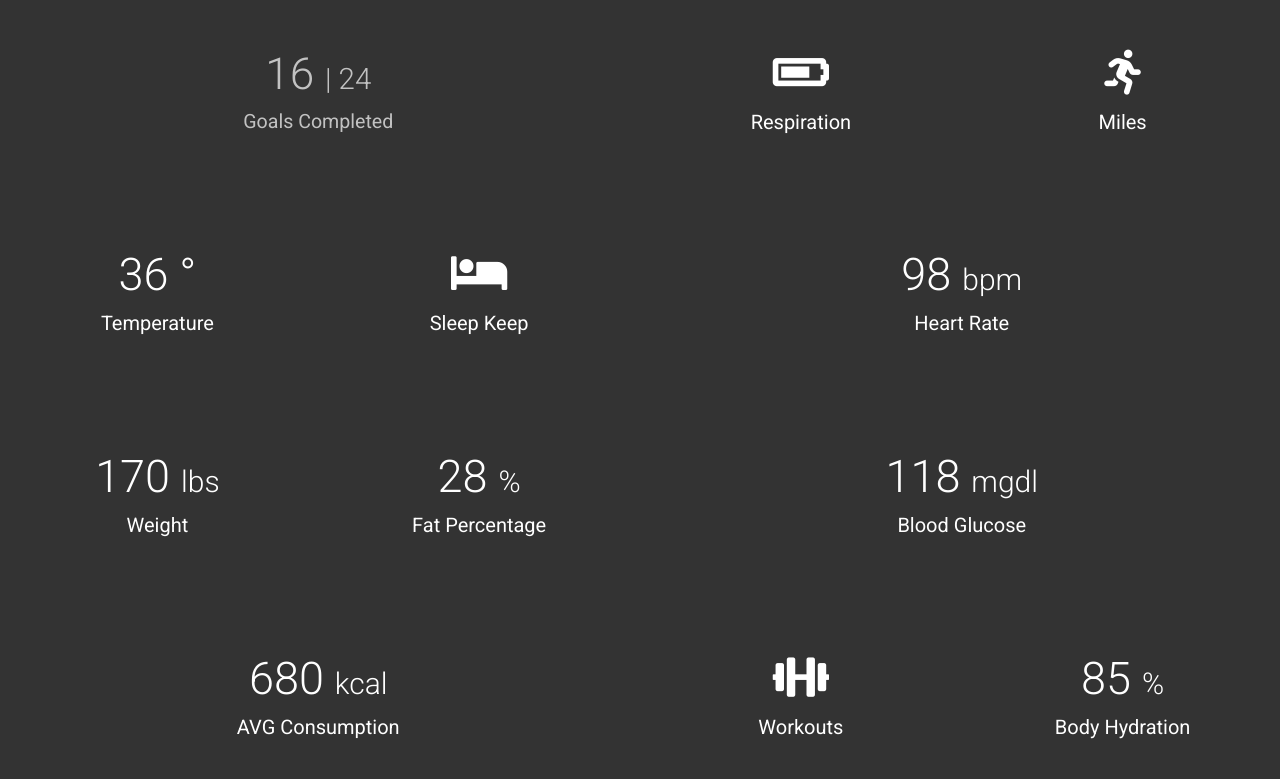
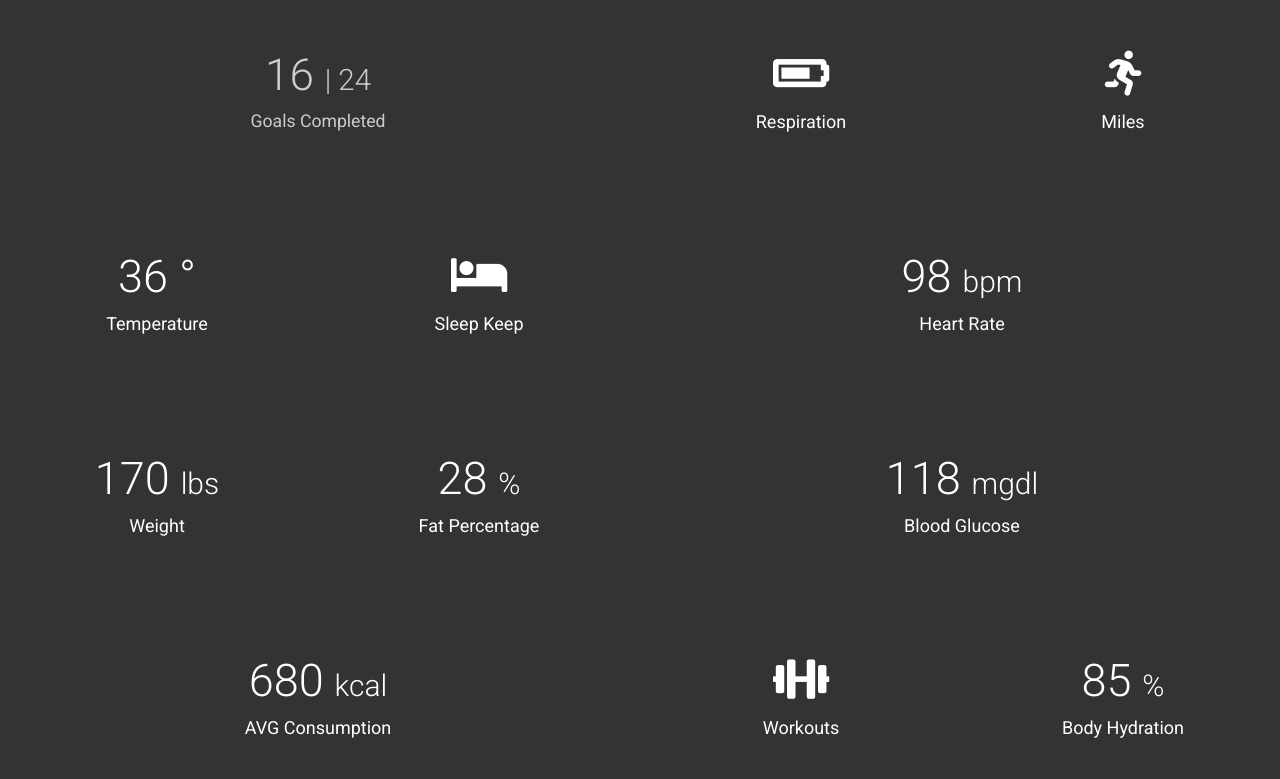
Before and after one commit to AnilSeervi/CSS-Grids, a plain HTML site: page index.html in a window 1280 px wide. Drawn offline with Linux system fonts and the light colour scheme.

Commit message:
Changed grid-gap to gap

```diff
--- a/style.css
+++ b/style.css
@@ -13,20 +13,21 @@ body{
 
 h2{
     font-size: 45px;
-    font-weight: 300;
+    font-weight: 200;
     margin: 10px;
 }
 h2 > span{
     font-size: 30px;
 }
 p{
-    font-size: 20px;
+    font-size: 18px;
 
 }
 .container{
     display: grid;
     grid-template-columns: repeat(4,1fr);
-    grid-gap: 7px;
+    /* grid-gap: 7px; */
+    gap: 8px;
     height: 100vh;
 }
 .container > div{
@@ -41,7 +42,7 @@ p{
     transition: all 0.3s ease-in-out ;
 }
 .container >  div:hover{
-    opacity: 0.7;
+    opacity: 0.75;
     transform: scale(0.98);
 }
 .container > div:nth-of-type(1){
```
